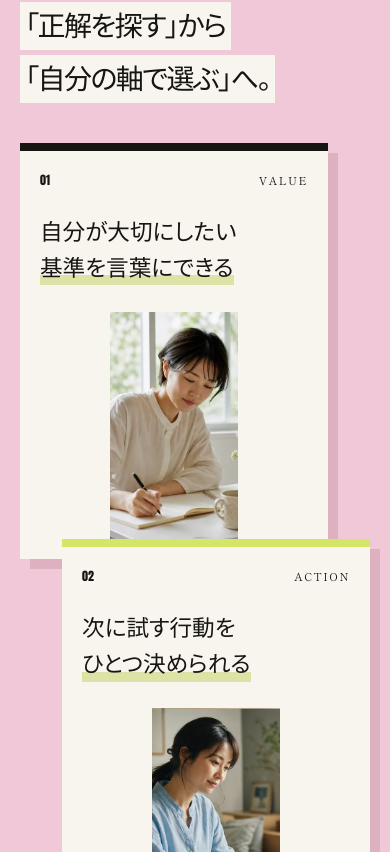
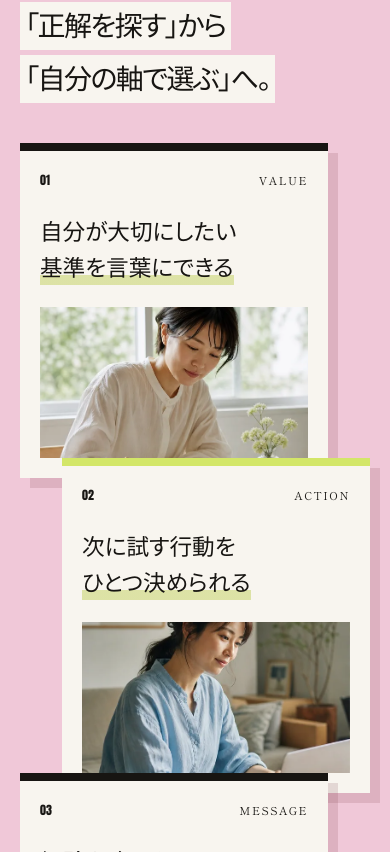
Before and after one commit to hikaru-tell/prego-hermuse-lp, a Next.js app: page / in a window 390 px wide. Shown: the part 1992-2844 px from the top of the page. Built offline with nearby package versions, Linux system fonts and the light colour scheme; no server answers.

Commit message:
Restore landscape outcome photos

```diff
--- a/app/globals.css
+++ b/app/globals.css
@@ -1740,10 +1740,10 @@ button { font: inherit; }
   #her-muse-reference-body-v2 .hmr-voice-controls button { width: 42px; height: 42px; }
 }
 
-/* AFTER 6 MONTHS: keep each outcome photo in a true 9:16 portrait frame. */
+/* AFTER 6 MONTHS: keep each outcome photo in a true 16:9 frame. */
 #her-muse-reference-body-v2 .hmr-after-card-photo {
-  width: clamp(118px, 38%, 210px);
-  aspect-ratio: 9 / 16;
+  width: 100%;
+  aspect-ratio: 16 / 9;
   flex: 0 0 auto;
   align-self: center;
   margin-top: auto;
@@ -1760,14 +1760,14 @@ button { font: inherit; }
 }
 @media (max-width: 767px) {
   #her-muse-reference-body-v2 .hmr-page-sp .hmr-after-stage article {
-    aspect-ratio: .74 / 1;
+    aspect-ratio: .92 / 1;
   }
   #her-muse-reference-body-v2 .hmr-page-sp .hmr-after-stage strong {
     margin: 24px 0 16px;
   }
   #her-muse-reference-body-v2 .hmr-page-sp .hmr-after-card-photo {
-    width: clamp(128px, 44%, 152px);
-    aspect-ratio: 9 / 16;
+    width: 100%;
+    aspect-ratio: 16 / 9;
     flex-basis: auto;
   }
 }
```
